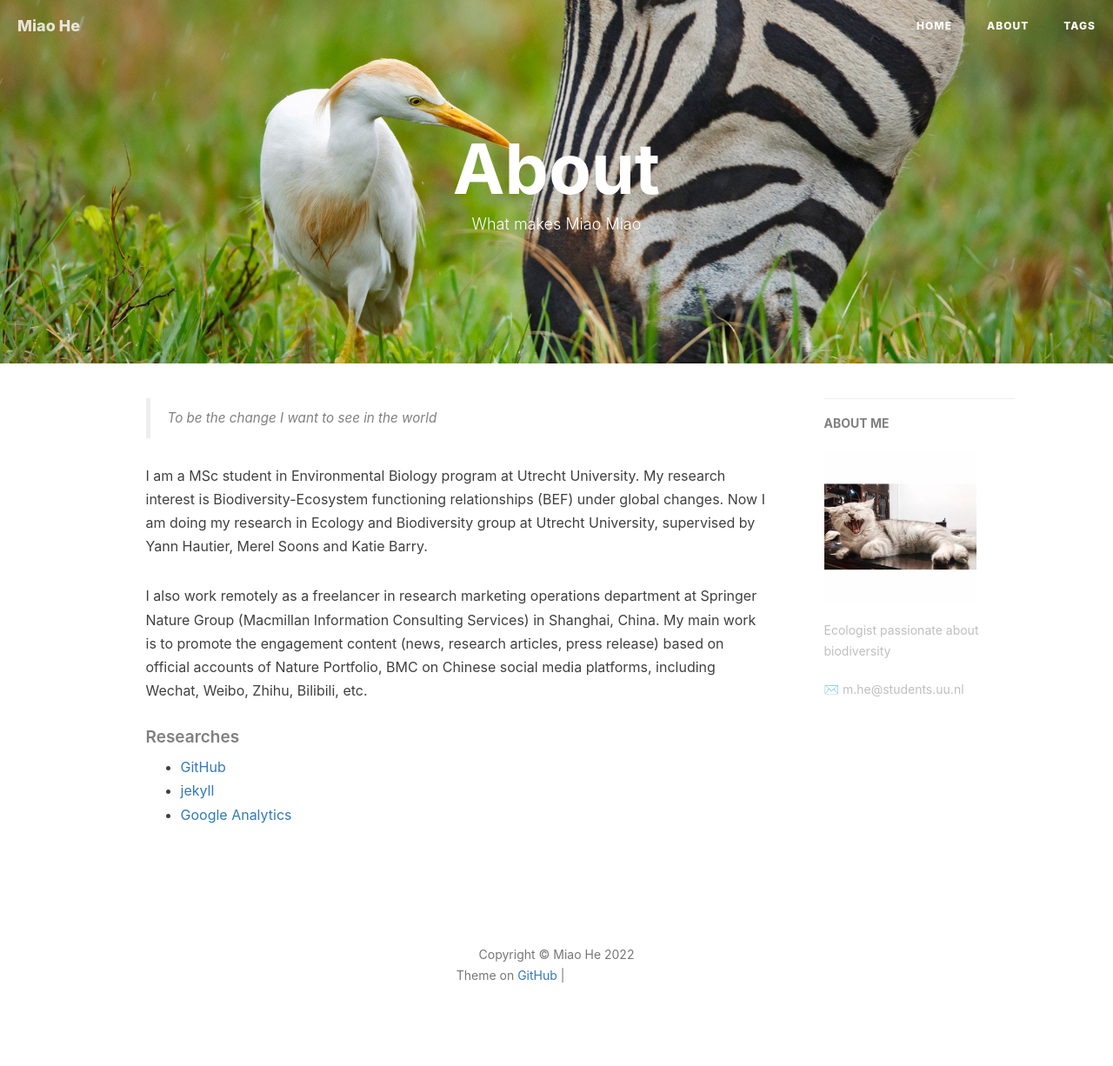
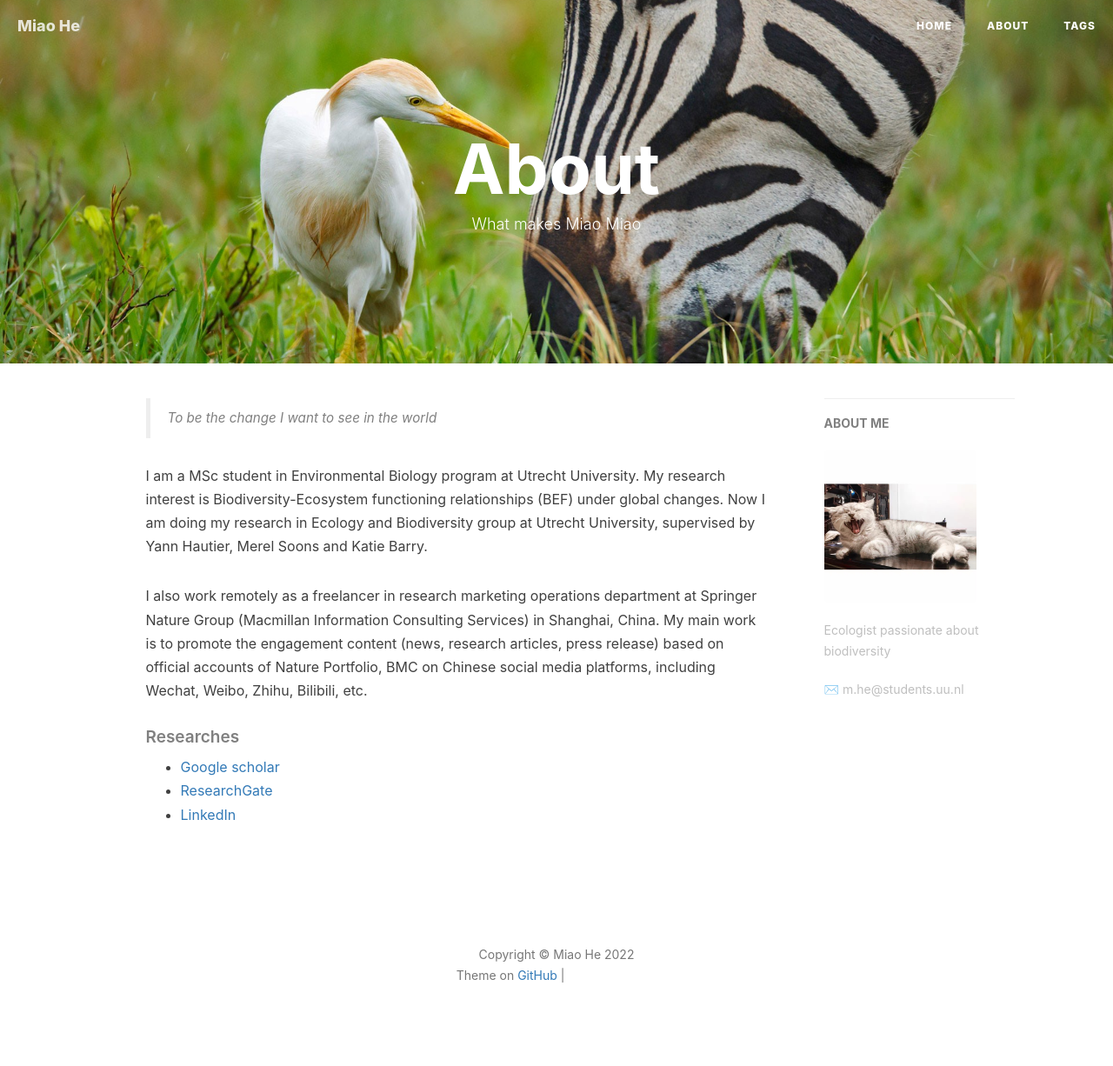
Before and after one commit to MiaoHe13/MiaoHe13.github.io, a Jekyll site: the page built from about.html, in a window 1280 px wide. Shown: the whole page at 87% size. Built offline with Jekyll 4.4.1, drawn with Linux system fonts in a browser that asks for light colours; nearby versions of some CDN libraries; comment, search, counter and statistics services are not loaded; grey boxes are pictures that could not be loaded.

Commit message:
Update about.html

```diff
--- a/about.html
+++ b/about.html
@@ -27,9 +27,10 @@ header-img: "img/BingWallpaper-20220522.jpg"
     <h5>Researches</h5>
 
     <ul>
-        <li><a href="https://github.com">GitHub</a></li>
-        <li><a href="http://jekyll.com.cn/">jekyll</a></li>
-        <li><a href="https://analytics.google.com/analytics">Google Analytics</a></li>
+        <li><a href="https://scholar.google.com/citations?user=K9-wKs8AAAAJ&hl=en">Google scholar</a></li>
+        <li><a href="https://www.researchgate.net/profile/Miao-He-15">ResearchGate</a></li>
+        <li><a href="https://www.linkedin.com/in/miaohe13/">LinkedIn</a></li>
+
     </ul>
 </div>
 
```
